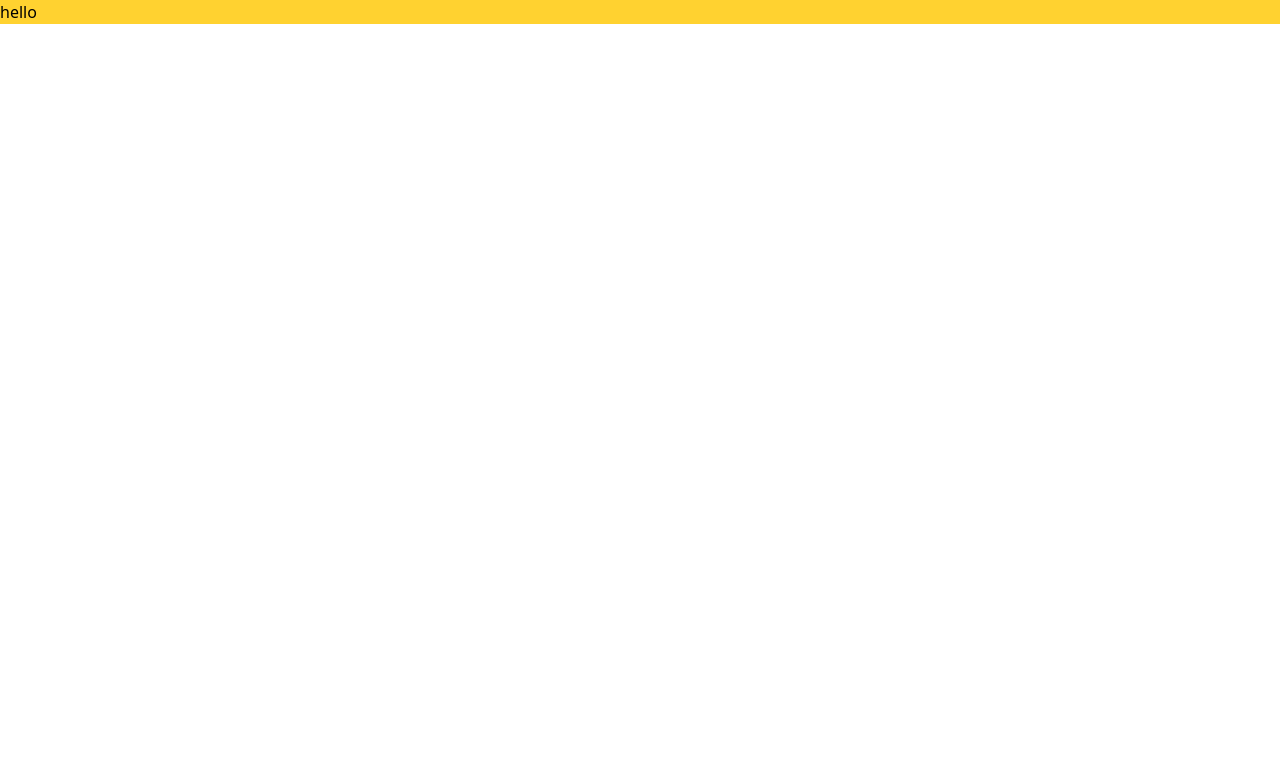
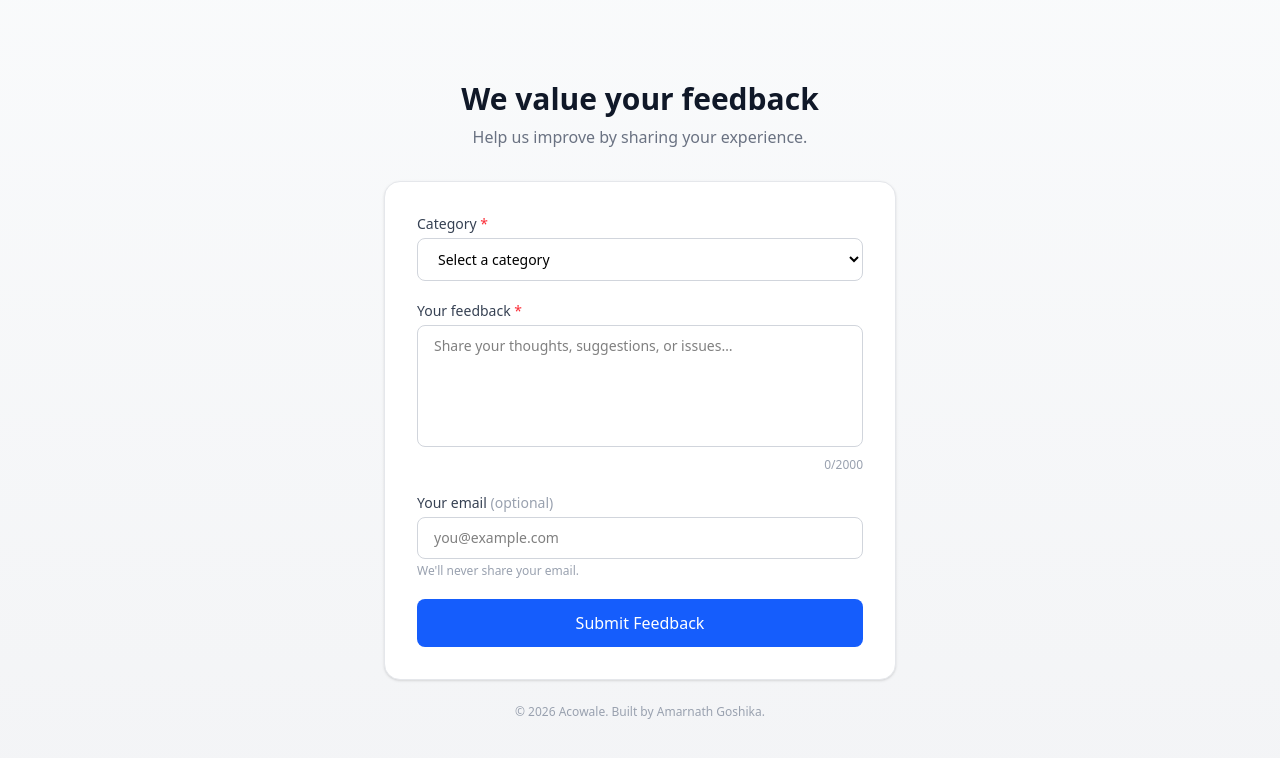
Before and after one commit to Amarnath43/Feedback-CRM, a Next.js app: page / in a window 1280 px wide. Shown: the top 758 px of the page. Built offline with nearby package versions, Linux system fonts and the light colour scheme.

Commit message:
feat: upgrade feedback form to react-hook-form with shared zod schema

```diff
--- a/package.json
+++ b/package.json
@@ -13,12 +13,14 @@
   },
   "dependencies": {
     "@auth/prisma-adapter": "^2.11.2",
+    "@hookform/resolvers": "^5.4.0",
     "@prisma/client": "^6.19.3",
     "bcryptjs": "^3.0.3",
     "next": "16.2.9",
     "next-auth": "^5.0.0-beta.31",
     "react": "19.2.4",
     "react-dom": "19.2.4",
+    "react-hook-form": "^7.80.0",
     "recharts": "^3.8.1",
     "zod": "^4.4.3"
   },
--- /dev/null
+++ b/src/app/api/feedback/route.ts
@@ -0,0 +1,49 @@
+import { NextResponse } from "next/server";
+import { prisma } from "@/lib/prisma";
+import { createFeedbackSchema } from "@/features/feedback/schemas";
+import { z } from "zod";
+
+export async function POST(req: Request) {
+  try {
+    const body = await req.json();
+
+    // Validate input
+    const parsed = createFeedbackSchema.safeParse(body);
+    if (!parsed.success) {
+      return NextResponse.json(
+        {
+          error: "Validation failed",
+          details: z.flattenError(parsed.error).fieldErrors,
+        },
+        { status: 400 }
+      );
+    }
+
+    const { category, comment, email } = parsed.data;
+
+    // Save to DB
+    const feedback = await prisma.feedback.create({
+      data: {
+        category,
+        comment,
+        email: email || null,
+      },
+      select: {
+        id: true,
+        category: true,
+        createdAt: true,
+      },
+    });
+
+    return NextResponse.json(
+      { message: "Feedback submitted successfully", data: feedback },
+      { status: 201 }
+    );
+  } catch (error) {
+    console.error("Feedback submission error:", error);
+    return NextResponse.json(
+      { error: "Something went wrong. Please try again." },
+      { status: 500 }
+    );
+  }
+}
--- a/src/app/page.tsx
+++ b/src/app/page.tsx
@@ -1,11 +1,197 @@
-import React from 'react'
+"use client";
 
-const page = () => {
+import { useForm } from "react-hook-form";
+import { zodResolver } from "@hookform/resolvers/zod";
+import { useState } from "react";
+import {
+  createFeedbackSchema,
+  type CreateFeedbackInput,
+  CATEGORIES,
+  CATEGORY_LABELS,
+} from "@/features/feedback/schemas";
+
+export default function HomePage() {
+  const [submitError, setSubmitError] = useState<string | null>(null);
+  const [submitted, setSubmitted] = useState(false);
+
+  const {
+    register,
+    handleSubmit,
+    reset,
+    watch,
+    formState: { errors, isSubmitting },
+  } = useForm<CreateFeedbackInput>({
+    resolver: zodResolver(createFeedbackSchema),
+    defaultValues: { category: undefined, comment: "", email: "" },
+  });
+
+  const commentValue = watch("comment") || "";
+
+  async function onSubmit(data: CreateFeedbackInput) {
+    setSubmitError(null);
+    try {
+      const res = await fetch("/api/feedback", {
+        method: "POST",
+        headers: { "Content-Type": "application/json" },
+        body: JSON.stringify(data),
+      });
+
+      if (!res.ok) {
+        const body = await res.json().catch(() => null);
+        setSubmitError(body?.error || "Something went wrong. Please try again.");
+        return;
+      }
+
+      reset();
+      setSubmitted(true);
+    } catch {
+      setSubmitError("Network error. Please try again.");
+    }
+  }
+
   return (
-    <div className='bg-amber-300'>
-      hello
+    <div className="min-h-screen bg-gradient-to-b from-gray-50 to-gray-100 flex items-center justify-center p-4">
+      <div className="w-full max-w-lg">
+        {/* Header */}
+        <div className="text-center mb-8">
+          <h1 className="text-3xl font-bold text-gray-900">
+            We value your feedback
+          </h1>
+          <p className="text-gray-500 mt-2">
+            Help us improve by sharing your experience.
+          </p>
+        </div>
+
+        {/* Card */}
+        <div className="bg-white rounded-2xl shadow-sm border border-gray-200 p-8">
+          {submitted ? (
+            <div className="text-center py-8">
+              <div className="text-5xl mb-4">✓</div>
+              <h2 className="text-xl font-semibold text-gray-800">
+                Thank you for your feedback!
+              </h2>
+              <p className="text-gray-500 mt-2">
+                Your feedback has been submitted successfully.
+              </p>
+              <button
+                onClick={() => setSubmitted(false)}
+                className="mt-6 text-blue-600 hover:text-blue-700 text-sm font-medium"
+              >
+                Submit another response
+              </button>
+            </div>
+          ) : (
+            <form onSubmit={handleSubmit(onSubmit)} className="space-y-5" noValidate>
+              {/* Category */}
+              <div>
+                <label
+                  htmlFor="category"
+                  className="block text-sm font-medium text-gray-700 mb-1"
+                >
+                  Category <span className="text-red-500">*</span>
+                </label>
+                <select
+                  id="category"
+                  {...register("category")}
+                  aria-invalid={!!errors.category}
+                  defaultValue=""
+                  className="w-full border border-gray-300 rounded-lg px-4 py-2.5 text-sm focus:outline-none focus:ring-2 focus:ring-blue-500"
+                >
+                  <option value="" disabled>
+                    Select a category
+                  </option>
+                  {CATEGORIES.map((cat) => (
+                    <option key={cat} value={cat}>
+                      {CATEGORY_LABELS[cat]}
+                    </option>
+                  ))}
+                </select>
+                {errors.category && (
+                  <p className="text-red-500 text-xs mt-1">
+                    {errors.category.message}
+                  </p>
+                )}
+              </div>
+
+              {/* Comment */}
+              <div>
+                <label
+                  htmlFor="comment"
+                  className="block text-sm font-medium text-gray-700 mb-1"
+                >
+                  Your feedback <span className="text-red-500">*</span>
+                </label>
+                <textarea
+                  id="comment"
+                  {...register("comment")}
+                  aria-invalid={!!errors.comment}
+                  rows={5}
+                  maxLength={2000}
+                  placeholder="Share your thoughts, suggestions, or issues…"
+                  className="w-full border border-gray-300 rounded-lg px-4 py-2.5 text-sm focus:outline-none focus:ring-2 focus:ring-blue-500 resize-none"
+                />
+                <div className="flex justify-between mt-1">
+                  {errors.comment && (
+                    <p className="text-red-500 text-xs">
+                      {errors.comment.message}
+                    </p>
+                  )}
+                  <p className="text-gray-400 text-xs ml-auto">
+                    {commentValue.length}/2000
+                  </p>
+                </div>
+              </div>
+
+              {/* Email */}
+              <div>
+                <label
+                  htmlFor="email"
+                  className="block text-sm font-medium text-gray-700 mb-1"
+                >
+                  Your email{" "}
+                  <span className="text-gray-400 font-normal">(optional)</span>
+                </label>
+                <input
+                  id="email"
+                  type="email"
+                  {...register("email")}
+                  aria-invalid={!!errors.email}
+                  placeholder="you@example.com"
+                  className="w-full border border-gray-300 rounded-lg px-4 py-2.5 text-sm focus:outline-none focus:ring-2 focus:ring-blue-500"
+                />
+                {errors.email && (
+                  <p className="text-red-500 text-xs mt-1">
+                    {errors.email.message}
+                  </p>
+                )}
+                <p className="text-gray-400 text-xs mt-1">
+                  We&apos;ll never share your email.
+                </p>
+              </div>
+
+              {/* Submit error */}
+              {submitError && (
+                <div className="bg-red-50 border border-red-200 text-red-700 text-sm px-4 py-3 rounded-lg">
+                  {submitError}
+                </div>
+              )}
+
+              {/* Submit */}
+              <button
+                type="submit"
+                disabled={isSubmitting}
+                className="w-full bg-blue-600 hover:bg-blue-700 disabled:opacity-50 disabled:cursor-not-allowed text-white font-medium py-3 rounded-lg transition-colors"
+              >
+                {isSubmitting ? "Submitting…" : "Submit Feedback"}
+              </button>
+            </form>
+          )}
+        </div>
+
+        <p className="text-center text-xs text-gray-400 mt-6">
+          © 2026 Acowale. Built by Amarnath Goshika.
+        </p>
+      </div>
     </div>
-  )
+  );
 }
-
-export default page
--- /dev/null
+++ b/src/features/feedback/schemas.ts
@@ -0,0 +1,36 @@
+import { z } from "zod";
+
+export const CATEGORIES = [
+    "PRODUCT",
+    "FEATURE_REQUEST",
+    "UI_UX",
+    "SUPPORT",
+    "BILLING",
+    "OTHER",
+] as const;
+
+export const CATEGORY_LABELS: Record<(typeof CATEGORIES)[number], string> = {
+    PRODUCT: "Product",
+    FEATURE_REQUEST: "Feature Request",
+    UI_UX: "UI/UX",
+    SUPPORT: "Support",
+    BILLING: "Billing",
+    OTHER: "Other",
+};
+
+export const createFeedbackSchema = z.object({
+    category: z.enum(CATEGORIES),
+    comment: z
+        .string()
+        .trim()
+        .min(5, "Comment must be at least 5 characters")
+        .max(2000, "Comment must be under 2000 characters"),
+    email: z
+        .union([
+            z.string().transform((s) => s.trim()).pipe(z.email("Please enter a valid email")),
+            z.literal(""),
+        ])
+        .optional(),
+});
+
+export type CreateFeedbackInput = z.infer<typeof createFeedbackSchema>;
```
Also changed, not shown: 1 other file (tests, documents, lock files or other folders).
